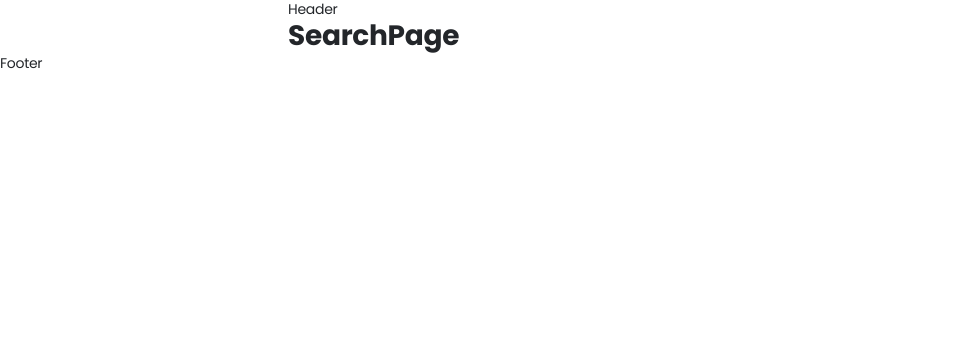
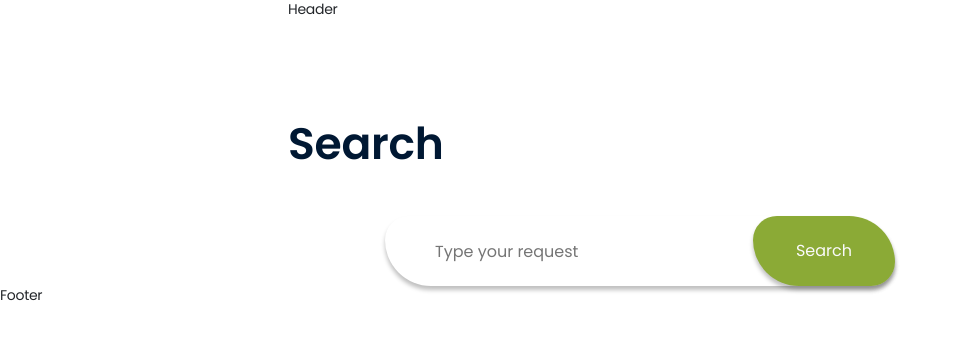
Before and after one commit to snizhanamohyl/project-y9o2mW7i, a React (Create React App) app: page /project-y9o2mW7i/search in a window 1280 px wide. Shown: the top 340 px of the page, without its empty margins (0-960 px from the left). Built offline with nearby package versions, Linux system fonts and the light colour scheme.

Commit message:
add SearchInput

```diff
--- /dev/null
+++ b/src/components/SearchInput/SearchInput.jsx
@@ -0,0 +1,26 @@
+import { Formik } from 'formik';
+import { Form, Button, Input } from './SearchInput.styled';
+
+export default function SearchInput() {
+  return (
+    <Formik
+      initialValues={{
+        search: '',
+      }}
+      onSubmit={async values => {
+        await new Promise(r => setTimeout(r, 500));
+        alert(JSON.stringify(values, null, 2));
+      }}
+    >
+      <Form>
+        <Input
+          id="search"
+          name="search"
+          placeholder="Type your request"
+          type="text"
+        />
+        <Button type="submit">Search</Button>
+      </Form>
+    </Formik>
+  );
+}
--- /dev/null
+++ b/src/components/SearchInput/SearchInput.styled.js
@@ -0,0 +1,36 @@
+import styled from 'styled-components';
+
+export const Form = styled.form`
+  display: flex;
+  margin: 50px auto 0 auto;
+  padding-left: 48px;
+  width: 510px;
+  height: 70px;
+  justify-content: space-between;
+  align-items: center;
+  flex-shrink: 0;
+  box-shadow: 0px 4px 4px 0px rgba(0, 0, 0, 0.25);
+  border-radius: 54px 104px 54px 104px;
+`;
+
+export const Input = styled.input`
+  font-size: 16px;
+  font-style: normal;
+  font-weight: 400;
+  line-height: normal;
+  border: none;
+  outline: none;
+`;
+
+export const Button = styled.button`
+  width: 161px;
+  height: 70px;
+  font-size: 16px;
+  font-weight: 400;
+  line-height: 1.5;
+  color: var(--bg-color);
+  background-color: var(--accent);
+  box-shadow: 0px 4px 4px 0px rgba(0, 0, 0, 0.25);
+  border-radius: 54px 104px 54px 104px;
+  cursor: pointer;
+`;
--- a/src/pages/SearchPage/SearchPage.jsx
+++ b/src/pages/SearchPage/SearchPage.jsx
@@ -1,3 +1,11 @@
+import SearchInput from 'components/SearchInput/SearchInput';
+import { Title } from './SearchPage.styled';
+
 export default function SearchPage() {
-    return <h1>SearchPage</h1>
+  return (
+    <>
+      <Title>Search</Title>
+      <SearchInput />
+    </>
+  );
 }
--- /dev/null
+++ b/src/pages/SearchPage/SearchPage.styled.js
@@ -0,0 +1,9 @@
+import styled from 'styled-components';
+
+export const Title = styled.h2`
+  margin-top: 104px;
+  font-size: 44px;
+  font-weight: 600;
+  line-height: 1;
+  color: var(--title-color);
+`;
```
